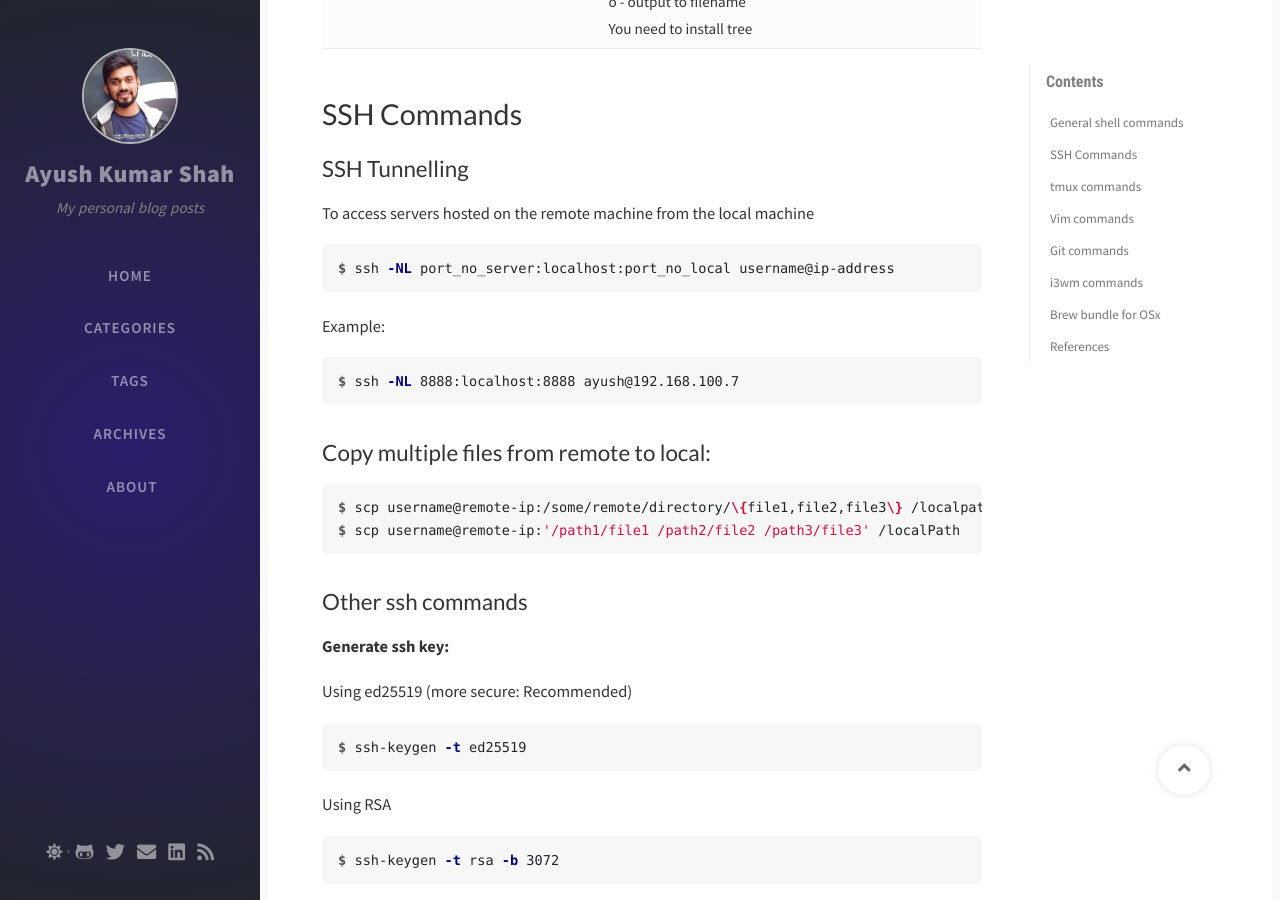
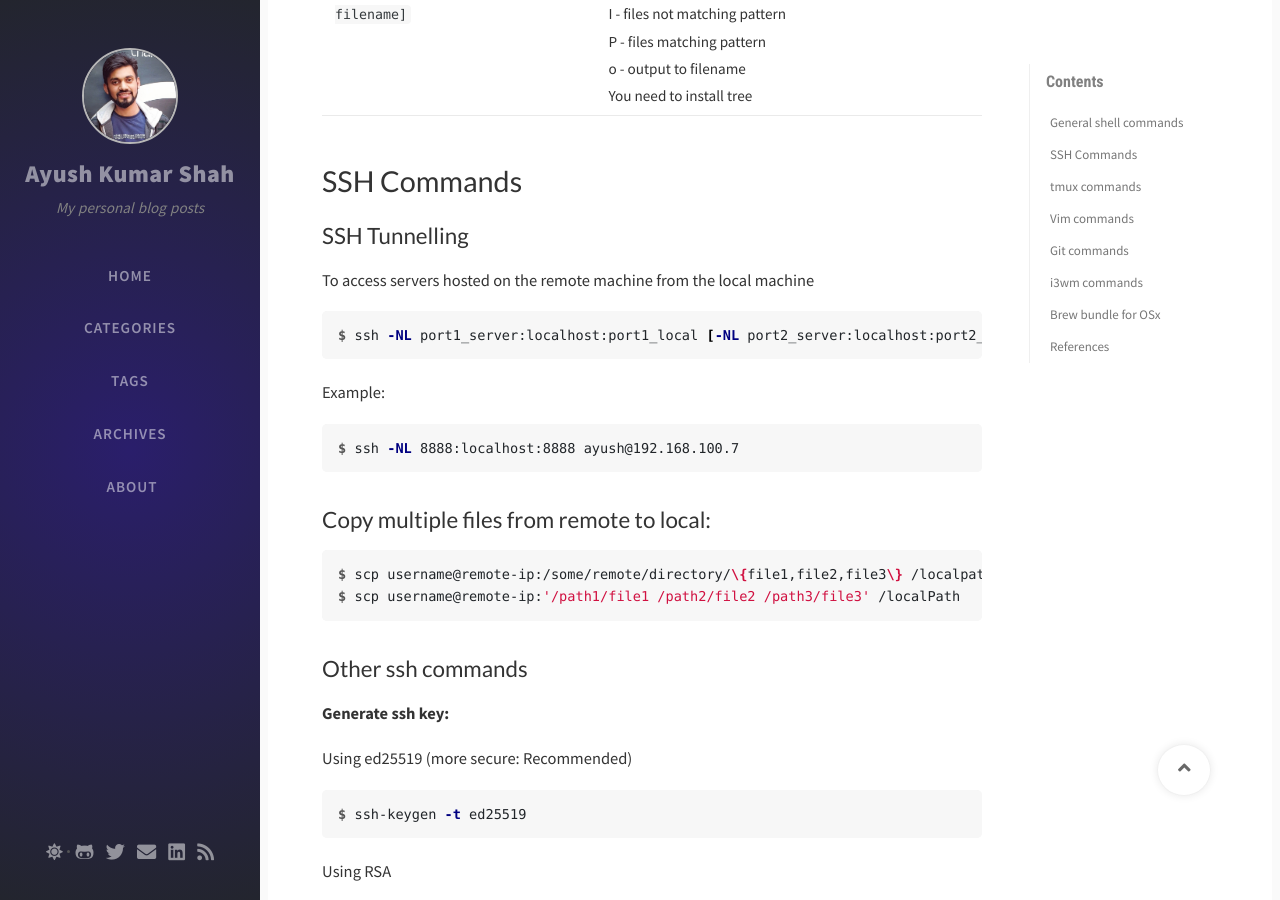
Before and after one commit to ayushkumarshah/ayushkumarshah.github.io, a Jekyll site: the page built from _posts/2020-08-12-common-commands.md, in a window 1280 px wide and 900 px high, scrolled down 3474 px. Built offline with Jekyll 4.4.1, drawn with Linux system fonts in a browser that asks for light colours; nearby versions of some CDN libraries; comment, search, counter and statistics services are not loaded; some of the changed text lies outside the part shown.

Commit message:
Update commands

````diff
--- a/_posts/2020-08-12-common-commands.md
+++ b/_posts/2020-08-12-common-commands.md
@@ -74,7 +75,7 @@
 To access servers hosted on the remote machine from the local machine
 
 ```console
-$ ssh -NL port_no_server:localhost:port_no_local username@ip-address
+$ ssh -NL port1_server:localhost:port1_local [-NL port2_server:localhost:port2_local]{multiple ports possible} username@remote-ip-address
 ```
 
 Example:
````
Also changed, not shown: other parts of _posts/2020-08-12-common-commands.md (+1 -0 lines).
